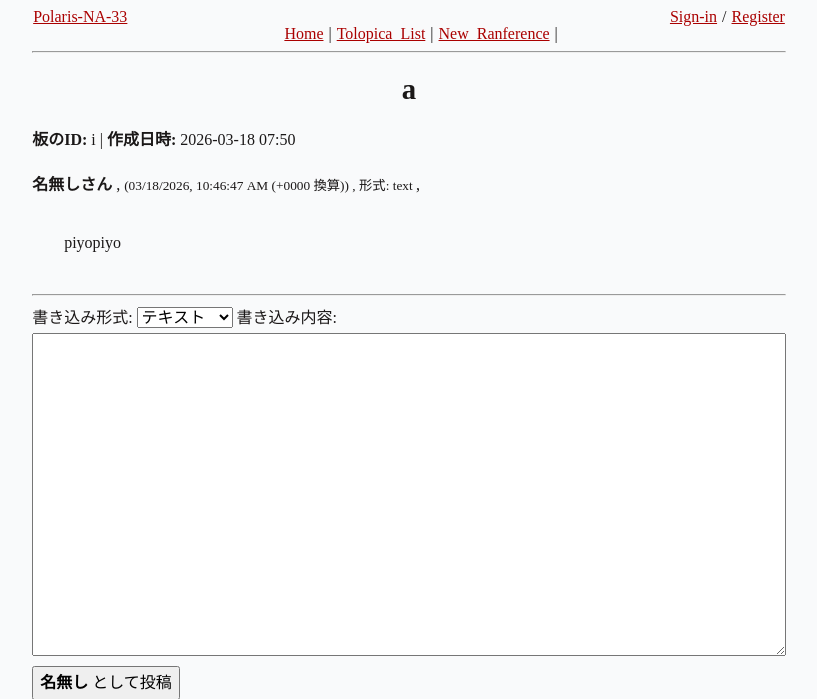
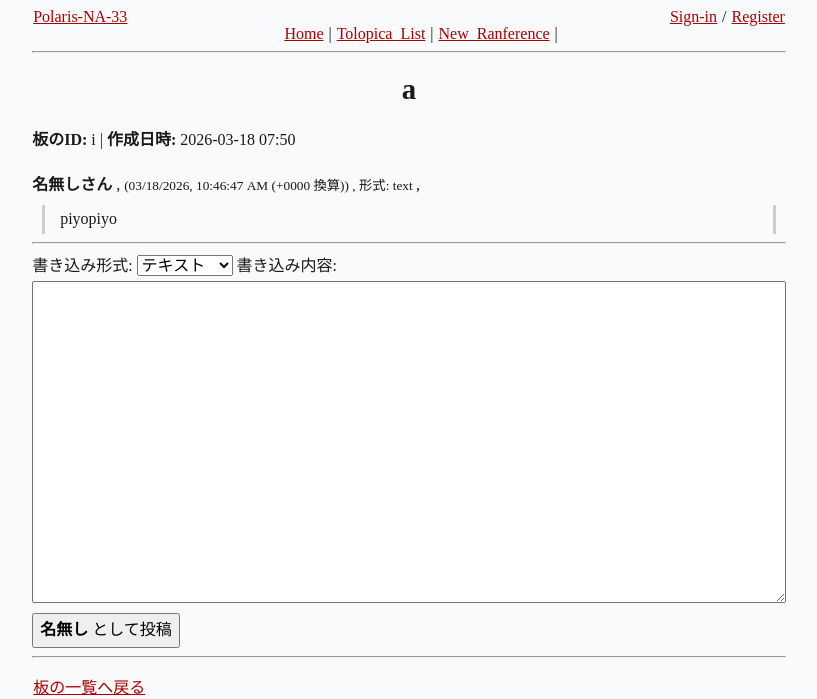
Before and after one commit to i-makinori/Polaris-NA-33, a Flask app: page /tolopica/i in a window 1280 px wide. Shown: the top 699 px of the page, without its empty margins (231-1048 px from the left). Run offline with Flask 3, Linux system fonts and the light colour scheme; data comes from the database, SQL or seed files in the repository.

Commit message:
Fix. space chars of each ranference.content. and also client's spaces.

```diff
--- a/host/static/css/na33_style.css
+++ b/host/static/css/na33_style.css
@@ -71,3 +71,29 @@ a:hover {
 .td-left {
     text-align: left;
 }
+
+
+/* for ranference */
+
+.posted-content {
+
+    /* 左スペース */
+    border-left: 3px solid #ccc;     /* 左側の垂直線 */
+    padding-left: 15px; /* 線とテキストの間の余白 */
+    margin-left: 10px;  /* 全体的な左インデント */
+
+    /* 右スペース */
+    border-right: 3px solid #ccc;     /* 右側の垂直線 */
+    padding-right: 15px; /* 線とテキストの間の余白 */
+    margin-right: 10px;  /* 全体的な右インデント */
+
+    /* 改行を維持する設定 */
+    white-space: pre-wrap;
+    /* 上下の余白（任意） */
+    margin-top: 5px; margin-bottom: 5px;
+}
+
+/* Markdown適用時の微調整 */
+.posted-content.markdown-body {
+    /* Markdownライブラリが独自の余白を持つ場合があるため、調整 */
+}
--- a/host/templates/tolopica_show.html
+++ b/host/templates/tolopica_show.html
@@ -29,9 +29,8 @@
         </small>,
       </p>
 
-      <div class="posted-content" data-coding-type="{{ ranference.coding_type }}">
-        {{ ranference.content }}
-      </div>
+      <div class="posted-content"data-coding-type="{{ ranference.coding_type }}"
+           >{{ ranference.content }}</div>
     </div>
 
   {% endfor %}
```
